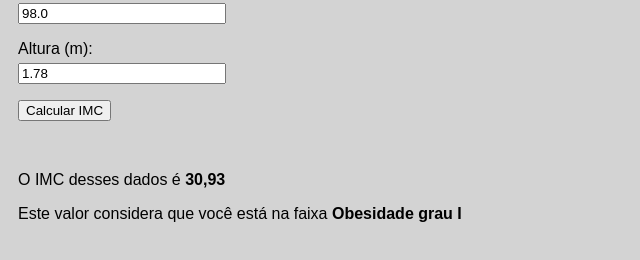
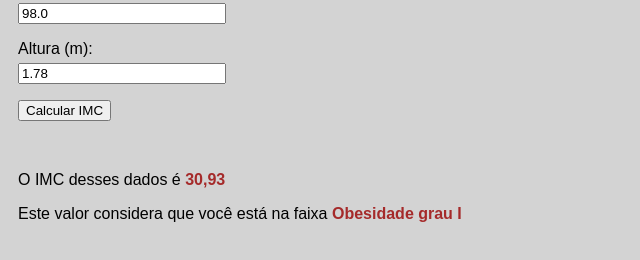
Before and after one commit to antonio-gmoura/xpe-minicamp, a plain HTML site: page modulo-02/teste-pratico/imc-v2/index.html in a window 1280 px wide. Shown: the part 118-378 px from the top of the page, without its empty margins (0-640 px from the left). Drawn offline with Linux system fonts and the light colour scheme.

Commit message:
Alterar a cor da fonte do resultado

```diff
--- a/modulo-02/teste-pratico/imc-v2/css/style.css
+++ b/modulo-02/teste-pratico/imc-v2/css/style.css
@@ -8,6 +8,11 @@ body {
   margin-top: 50px;
 }
 
+#imc-evaluation,
+#imc-result {
+  color: brown;
+}
+
 input {
   margin-top: 5px;
   width: 200px;
```
